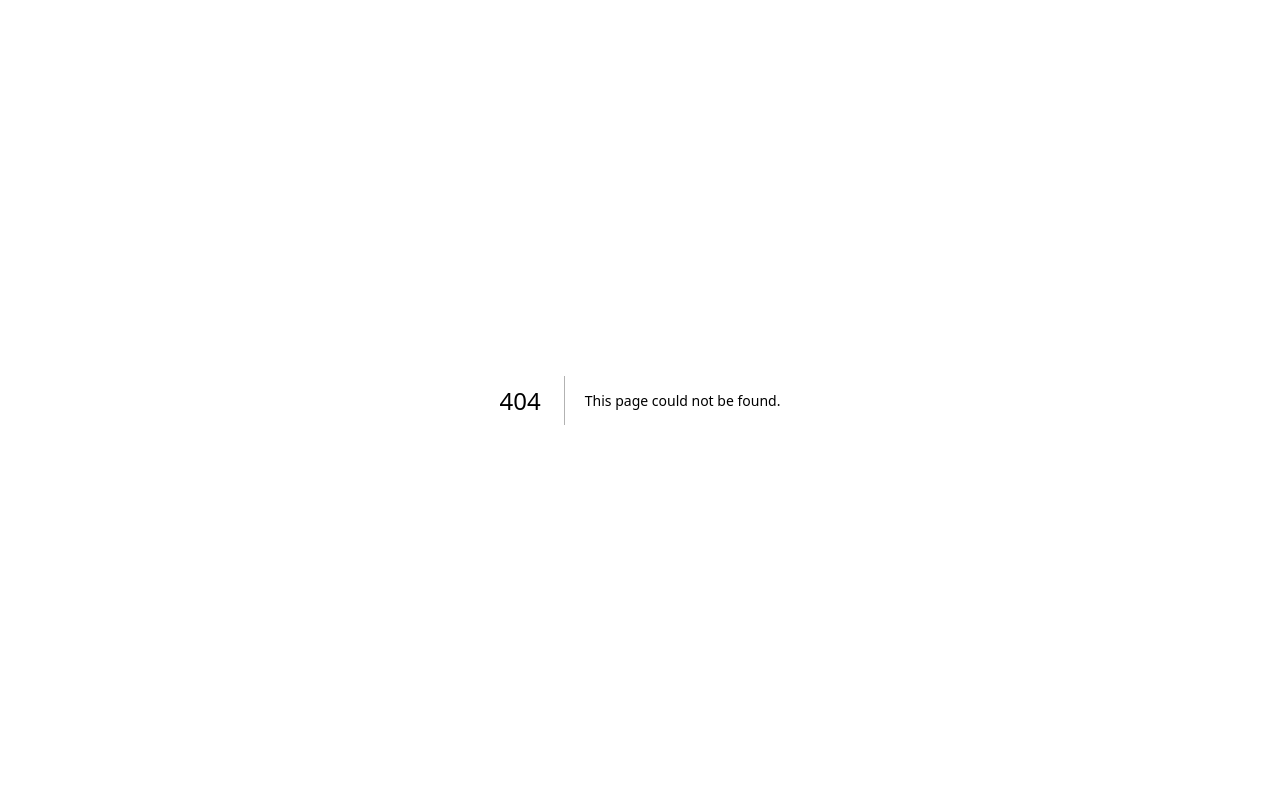
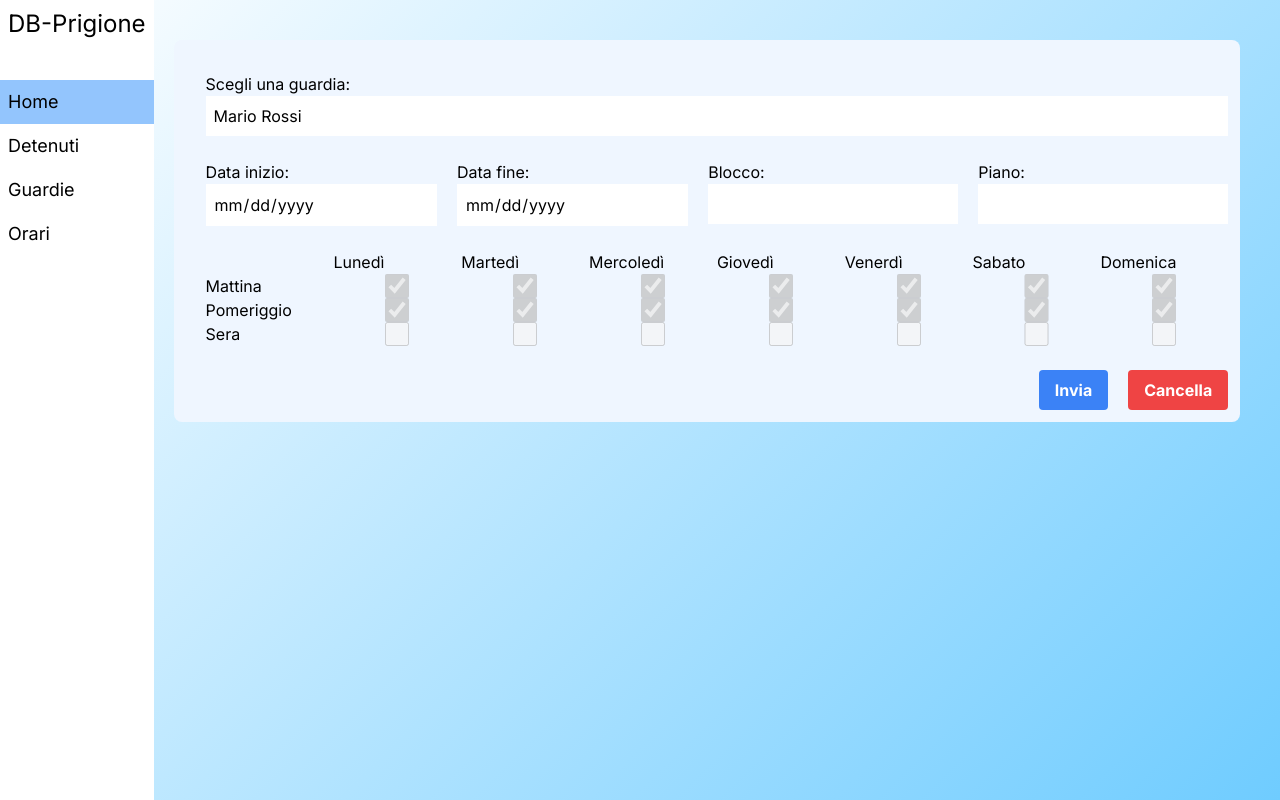
Before and after one commit to leonardogrimaldi/db-prigione, a Next.js app in the folder app/: page /dashboard/orari/nuovo in a window 1280 px wide. Before the commit this address had no page. Built offline with nearby package versions, Linux system fonts and the light colour scheme.

Commit message:
update app

```diff
--- a/app/src/app/dashboard/detenuti/DataTable.tsx
+++ b/app/src/app/dashboard/detenuti/DataTable.tsx
@@ -1,14 +1,19 @@
 import data from "./data.json"
 
 export default function DataTable() {
-    const entries = JSON.parse(JSON.stringify(data))
+    type myEntry = {
+        one: string,
+        two: string
+    }
+    const entries: myEntry = JSON.parse(JSON.stringify(data))
     return (
         <table className="table-auto w-full bg-white">
             <thead>
-                {Object.keys(entries).map(e => {return <th key={e}>{e}</th>})}
+                <tr>
+                    {Object.keys(entries).map(e => {return <th key={e}>{e}</th>})}
+                </tr>
             </thead>
             <tbody>
-
                 <tr id="01" className="hover:bg-blue-300">
                     <td>Mario</td>
                     <td>Rossi</td>
--- a/app/src/app/dashboard/detenuti/page.tsx
+++ b/app/src/app/dashboard/detenuti/page.tsx
@@ -4,7 +4,7 @@ import DataTable from "./DataTable";
 
 export default function DetenutiPage() {
     return (
-        <div className="flex flex-col mt-10 w-full">
+        <div className="flex flex-col w-full">
             <div className="mr-10">
                 <div className="flex flex-row gap-x-2">
                     <button className="bg-white hover:bg-gray-100 text-gray-800 font-semibold py-2 px-4 border border-gray-400 rounded shadow">
--- a/app/src/app/dashboard/layout.tsx
+++ b/app/src/app/dashboard/layout.tsx
@@ -10,7 +10,7 @@ export default function Layout({
       <div>
         <NavBar></NavBar>
       </div>
-      <div className="w-10/12">
+      <div className="w-10/12 mt-10">
         {children}
       </div>
     </div>
--- a/app/src/app/dashboard/orari/TabellaOrari.tsx
+++ /dev/null
@@ -1,3 +0,0 @@
-export default function TabellaOrari() {
-
-}
--- /dev/null
+++ b/app/src/app/dashboard/orari/nuovo/page.tsx
@@ -0,0 +1,61 @@
+export default function NuovoOrarioGuardia() {
+    return (
+        <form className="bg-blue-50 pt-5 pl-5 rounded-lg w-full">
+            <div className="flex flex-col">
+                <div className="p-3 flex flex-row gap-x-5">
+                    <div className="flex flex-col w-full ">
+                        <label htmlFor="guardia">Scegli una guardia:</label>
+                        <input className="py-2 px-2" value="Mario Rossi" type="text" name="nome" readOnly />
+                    </div>
+                </div>
+                <Orari></Orari>
+                <div className="p-3 flex gap-x-5 justify-end">
+                    <button className="bg-blue-500 hover:bg-blue-700 text-white font-bold py-2 px-4 rounded" type="submit">Invia</button>
+                    <button className="cancella bg-red-500 hover:bg-red-700 text-white font-bold py-2 px-4 rounded" type="submit">Cancella</button>
+                </div>
+            </div>
+        </form>
+    )
+}
+
+function Orari() {
+    return (
+        <div className="flex flex-col">
+            <div className="p-3 flex flex-row gap-x-5">
+                <div className="flex flex-col w-1/4">
+                    <label htmlFor="data_inizio">Data inizio:</label>
+                    <input className="py-2 px-2" type="date" name="data_inizio" readOnly/>
+                </div>
+                <div className="flex flex-col w-1/4">
+                    <label htmlFor="data_fine">Data fine:</label>
+                    <input className="py-2 px-2" type="date" name="data_fine" readOnly/>
+                </div>
+                <div className="flex flex-col w-1/4">
+                    <label htmlFor="blocco">Blocco:</label>
+                    <input className="py-2 px-2" type="text" name="blocco" readOnly/>
+                </div>
+                <div className="flex flex-col w-1/4">
+                    <label htmlFor="piano">Piano:</label>
+                    <input className="py-2 px-2" type="text" name="piano" readOnly/>
+                </div>
+            </div>
+            <div className="p-3 grid grid-cols-8 grid-rows-4">
+                <div></div>
+                <div>Lunedì</div>
+                <div>Martedì</div>
+                <div>Mercoledì</div>
+                <div>Giovedì</div>
+                <div>Venerdì</div>
+                <div>Sabato</div>
+                <div>Domenica</div>
+                <div>Mattina</div>
+                {Array.from(Array(7).keys()).map(e => {return <input key={e} type="checkbox" checked disabled/>})}
+                <div>Pomeriggio</div>
+                {Array.from(Array(7).keys()).map(e => {return <input key={e} type="checkbox" checked disabled/>})}
+                <div>Sera</div>
+                {Array.from(Array(7).keys()).map(e => {return <input key={e} type="checkbox" disabled/>})}
+            </div>
+        </div>
+
+    )
+}
--- a/app/src/app/dashboard/orari/page.tsx
+++ b/app/src/app/dashboard/orari/page.tsx
@@ -1,6 +1,55 @@
+import Link from "next/link";
+
 export default function Orari() {
     return(
-        <>
-        </>
+        <div className="flex flex-col">
+            <div className="flex flex-row gap-x-2">
+                    <Link href="/dashboard/orari/nuovo">
+                        <button className="bg-white hover:bg-gray-100 text-gray-800 font-semibold py-2 px-4 border border-gray-400 rounded shadow">
+                            Nuovo
+                        </button>
+                    </Link>
+                </div>
+            <div className="flex flex-row gap-x-4 justify-center bg-gray-200">
+                <label className="py-2 px-2" htmlFor="blocchi">Blocco:</label>
+                <select className="py-2 px-2" name="blocchi">
+                    <option value="A">A</option>
+                    <option value="B">B</option>
+                    <option value="C">C</option>
+                </select>
+                <label className="py-2 px-2" htmlFor="piani">Piani:</label>
+                <select className="py-2 px-2" name="piani">
+                    <option value="1">1</option>
+                    <option value="2">2</option>
+                    <option value="3">3</option>
+                </select>
+                <label className="py-2 px-2" htmlFor="settimana">Settimana:</label>
+                <input className="py-2 px-2"  type="week" name="settimana"></input>
+            </div>
+            <div className="grid grid-cols-8 grid-rows-4">
+                <div></div>
+                <div>Lunedì</div>
+                <div>Martedì</div>
+                <div>Mercoledì</div>
+                <div>Giovedì</div>
+                <div>Venerdì</div>
+                <div>Sabato</div>
+                <div>Domenica</div>
+                <div>Mattina</div>
+                {Array.from(Array(7).keys()).map(e => {return <Guardia key={e} badge={e} text={e.toString()}/>})}
+                <div>Pomeriggio</div>
+                {Array.from(Array(7).keys()).map(e => {return <Guardia key={e} badge={e} text={e.toString()}/>})}
+                <div>Sera</div>
+                {Array.from(Array(7).keys()).map(e => {return <Guardia key={e} badge={e} text={e.toString()}/>})}
+            </div>
+        </div>
     )
 }
+
+function Guardia({badge, text}: {badge: number; text: string}) {
+    return (
+        <div className="hover:bg-blue-300" id={badge.toString()}>
+            {text}
+        </div>
+    )
+}
```
Also changed, not shown: app/src/api/detenuti.json (added, +22 -0 lines), 1 other file (tests, documents, lock files or other folders).
